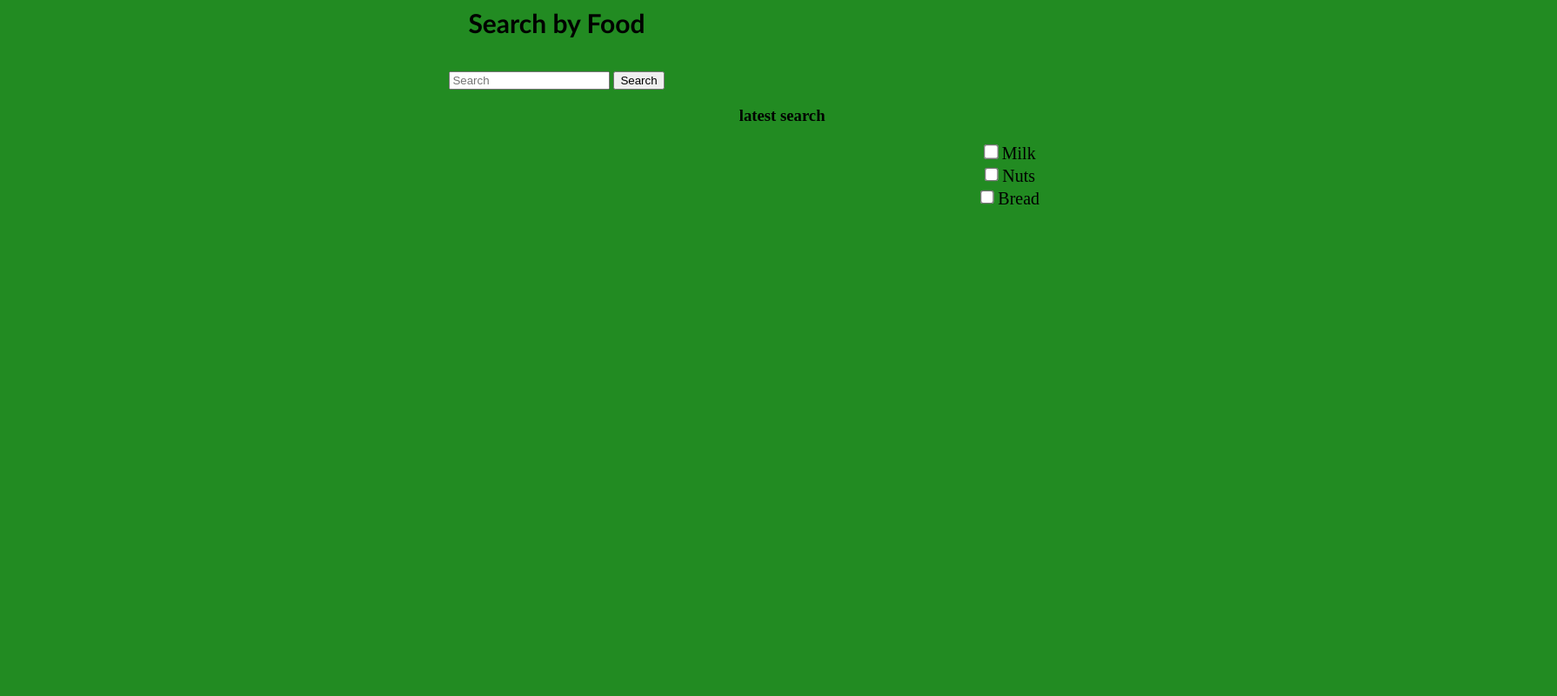
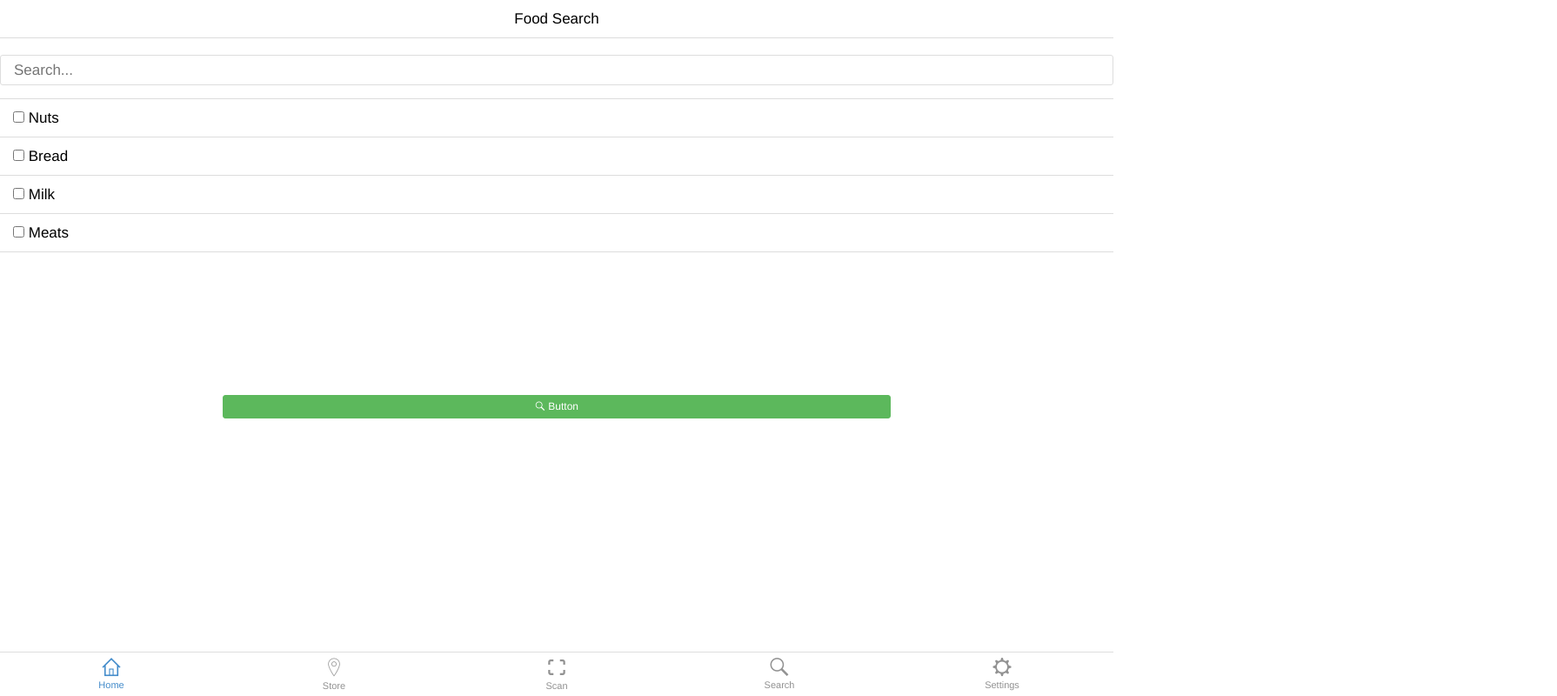
Before and after one commit to becky2014/becky2014.github.io, a plain HTML site: page food_search.html in a window 1280 px wide. Shown: the whole page at 87% size, 1790 px wide, since content can reach past the window. Drawn offline with nearby package versions, Linux system fonts and the light colour scheme; files whose address does not match are found by name.

Commit message:
search_food changes

```diff
--- a/food_search.html
+++ b/food_search.html
@@ -1,38 +1,122 @@
 <!DOCTYPE html>
-<meta charset="utf-8">
-<meta name="viewport" content="initial-scale=1.0, user-scalable=no">
 <html>
+  <head>
+    <meta charset="utf-8">
+    <title>Food Search</title>
 
-<head>
-    <title>Orgaincs</title>
-    <link type="text/css" rel="stylesheet" href="organic.css"/>
+    <!-- Sets initial viewport load and disables zooming  -->
+    <meta name="viewport" content="initial-scale=1, maximum-scale=1">
 
 
-    <script src="food_search.js"></script>
-</head>
+
+    <!-- Makes your prototype chrome-less once bookmarked to your phone's home screen -->
+    <meta name="apple-mobile-web-app-capable" content="yes">
+    <meta name="apple-mobile-web-app-status-bar-style" content="black">
+
+    <!-- Include the compiled Ratchet CSS -->
+    <link href="css/ratchet.css" rel="stylesheet">
+
+    <!-- Include the compiled Ratchet JS -->
+    <script src="breadlist/ratchet/js/ratchet.js"></script>
+     <link href="breadlist/ionicons/css/ionicons.css" rel="stylesheet" type="text/css" />
+
+    <script src="http://code.jquery.com/jquery-1.11.0.min.js"></script>
+    <script src="js/ratchet.js"></script>
+  </head>
+  <body>
+
+    <!-- Make sure all your bars are the first things in your <body> -->
+    <header class="bar bar-nav">
+      <h1 class="title">Food Search</h1>
+    </header>
+
+<br><br><br>
+    <div class = "panel1">
+
+      <input id="search" type="text" name="search" placeholder="Search...">
+         <br>
+                   <ul class="table-view">
+          <li class="table-view-cell">
+              <input type="checkbox" /> Nuts
+          </li>
+          <li class="table-view-cell">
+              <input type="checkbox" /> Bread
+          </li>
+          <li class="table-view-cell">
+              <input type="checkbox" /> Milk
+          </li>
+          <li class="table-view-cell">
+              <input type="checkbox" /> Meats
+          </li>
+        </ul>
+         <br>
+
+        <div class="searchpanel">
+
+      <button id = "scan" class="btn btn-positive">
+      <span class="icon icon-search"></span>
+        Button
+      </button>
+        </div>
+
+         </center>
+  </div>
+
+<!--bottom bar -->
+
+<nav class="bar bar-tab">
+  <a class="tab-item active" href="#">
+    <span class="icon icon-home"></span>
+    <span class="tab-label">Home</span>
+  </a>
+  <a class="tab-item" href="#">
+    <i class="icon ion-ios-location-outline"></i>
+    <span class="tab-label">Store</span>
+  </a>
+  <a class="tab-item" href="#">
+    <i class="icon ion-qr-scanner"></i>
+    <span class="tab-label">Scan</span>
+  </a>
+  <a class="tab-item" href="#">
+    <span class="icon icon-search"></span>
+    <span class="tab-label">Search</span>
+  </a>
+  <a class="tab-item" href="#">
+    <span class="icon icon-gear"></span>
+    <span class="tab-label">Settings</span>
+  </a>
+</nav>
+
+  </body>
+</html>
+
+<script>
+
+</script>
 
 
-<body>
-    <div class = "panel1">
-        <div id="head1">Search by Food</div>
+<style>
 
-        <div class="searchpanel">
-        <input id="search" type="text" name="search" placeholder="Search">
-	    <input type="submit" value="Search" onclick="Submit()">
-        </div>
+#video{
 
-        <h3>latest search</h3>
-           <form class="checkbox">
-                <input type="checkbox" name="milk" >Milk</br>
-                <input type="checkbox" name="Nuts" >Nuts</br>
-                <input type="checkbox" name="bread">Bread</br>
-           </form>
+    margin-top: 20%;
+    margin-left: 10%;
+    width:80%;
+    height:50%;
+  background: rgba(255,255,255,0.5);
+  border: 1px solid #ccc;
 
+}
 
-	</div>
+#scan{
 
+  margin-top: 10%;
+  width: 60%;
+  height:10%;
+  margin-left: 20%;
+}
 
-</body>
+#search{
 
-
-</html>
+}
+</style>
```
